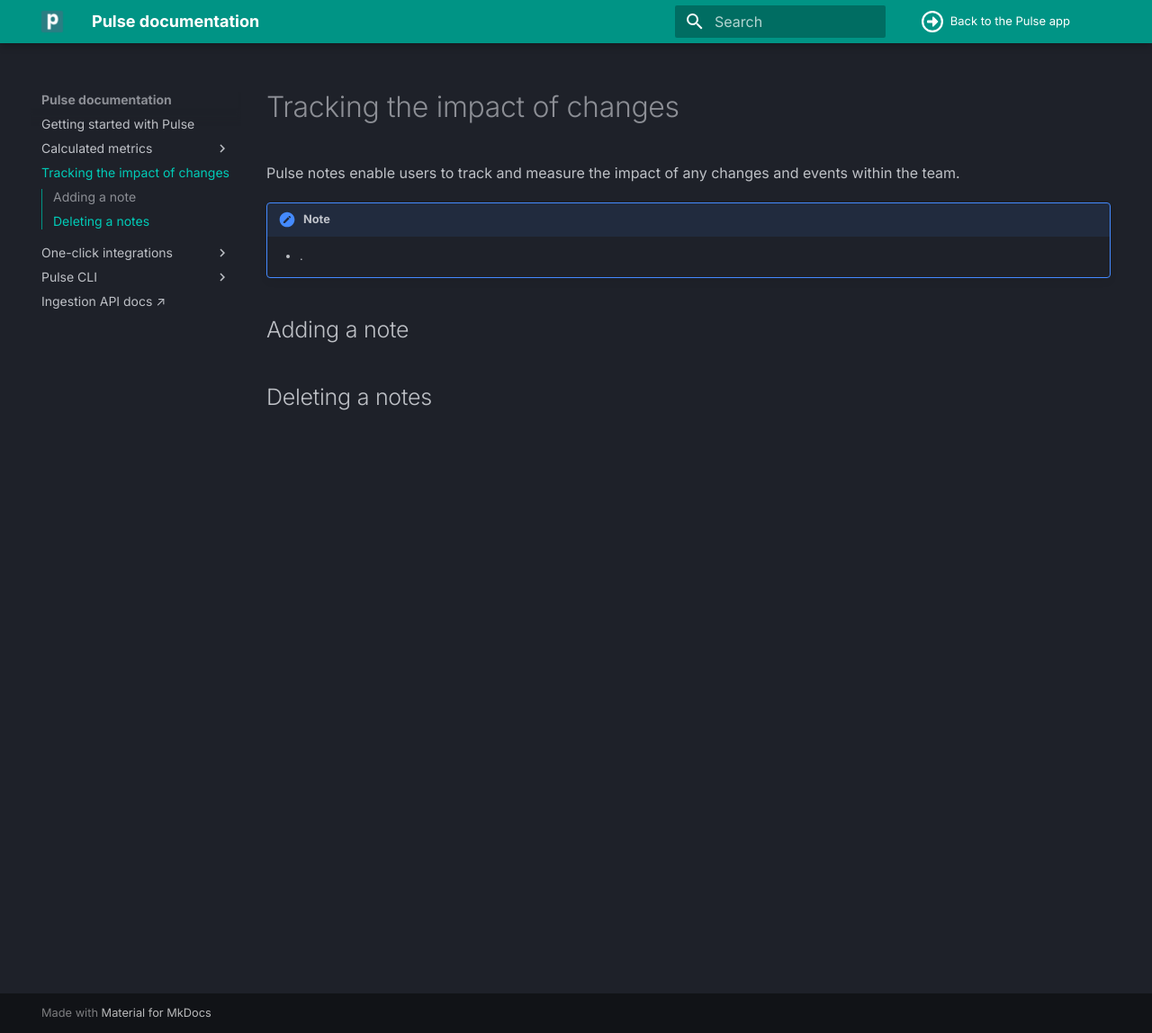
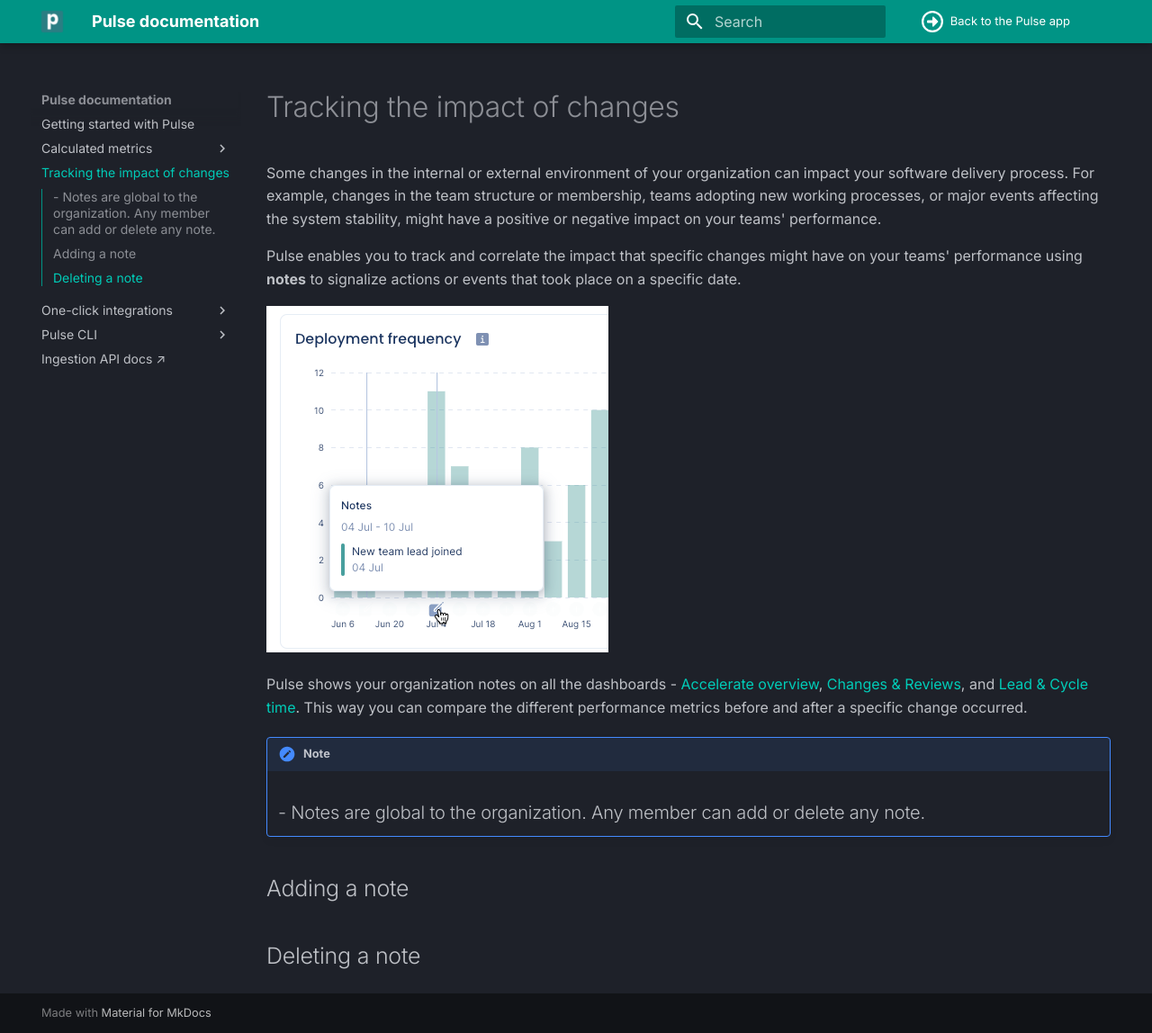
Before and after one commit to codacy/pulse-user-docs, an MkDocs documentation site: the page built from docs/notes.md, in a window 1280 px wide and 1148 px high. Shown: the whole window at 90% size. Built offline with MkDocs 1.6.1 and Material for MkDocs 9.7.7, drawn with Linux system fonts in a browser that asks for light colours.

Commit message:
feat: Add concept

```diff
--- a/docs/notes.md
+++ b/docs/notes.md
@@ -1,12 +1,18 @@
 # Tracking the impact of changes
 
-<!--NOTE CONCEPT: Value of the feature, use cases...-->
-Pulse notes enable users to track and measure the impact of any changes and events within the team.
+Some changes in the internal or external environment of your organization can impact your software delivery process. For example, changes in the team structure or membership, teams adopting new working processes, or major events affecting the system stability, might have a positive or negative impact on your teams' performance.
+
+Pulse enables you to track and correlate the impact that specific changes might have on your teams' performance using **notes** to signalize actions or events that took place on a specific date.
+
+![Pulse notes](images/notes.png)
+
+Pulse shows your organization notes on all the dashboards - [Accelerate overview](metrics/accelerate.md), [Changes & Reviews](metrics/accelerate-changes.md), and [Lead & Cycle time](metrics/lead-cycle-time.md). This way you can compare the different performance metrics before and after a specific change occurred.
 
 !!! note
-    -   <!--NOTE Limitations-->.
+    -   Notes are global to the organization. Any member can add or delete any note.
+    -
 
 <!--NOTE PROCEDURE: Add notes, delete notes-->
 ## Adding a note
 
-## Deleting a notes
+## Deleting a note
```
Also changed, not shown: docs/images/notes.png (added).
